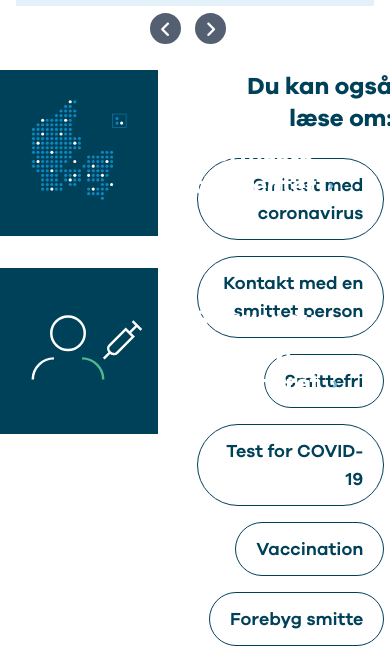
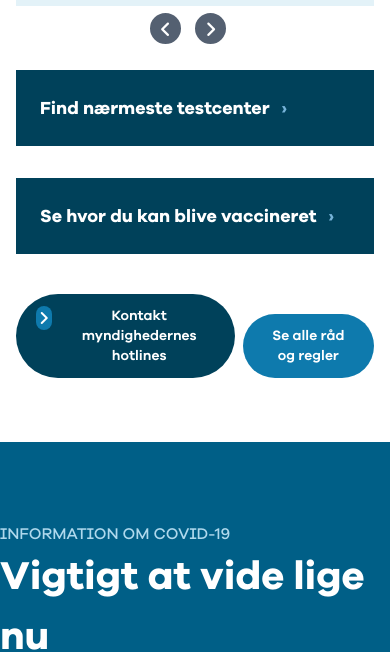
Before and after one commit to magdalenawiertel92/recruitmentTask, a website: page index.html in a window 390 px wide. Shown: the part 449-1101 px from the top of the page. Drawn offline with Linux system fonts and the light colour scheme.

Commit message:
section1 RWD

```diff
--- a/index.html
+++ b/index.html
@@ -136,78 +136,88 @@
         </div>
       </div>
       <!-- SECTION1 -->
-      <section class="flex justify-between max-w-7xl mx-auto my-16">
+      <section
+        class="px-4 w-full flex flex-col justify-between mx-auto my-16 xl:max-w-7xl xl:p-0 sm:flex-row"
+      >
         <!-- images -->
-        <div>
-          <div class="flex bg-basicBlue w-4/5 mb-8">
-            <img class="h-40" src="/src/imges/section1image1.svg" alt="" />
+        <div class="w-full sm:w-1/2">
+          <div class="flex p-6 items-center bg-basicBlue mb-8 sm:h-40">
+            <img
+              class="hidden h-40 sm:block"
+              src="/src/imges/section1image1.svg"
+              alt=""
+            />
             <h2
-              class="relative p-[35px] text-white font-galanoGrotesqueBold text-2xl after:absolute after:content-['›'] after:text-[#76b3d8] after:text-[18px] after:pl-3 cursor-pointer after:duration-200 hover:after:pl-4"
+              class="relative pr-6 text-white font-galanoGrotesqueBold text-lg hyphens-auto after:absolute after:content-['›'] after:text-[#76b3d8] after:text-[18px] after:pl-3 cursor-pointer after:duration-200 hover:after:pl-4 lg:text-2xl"
             >
               Find nærmeste testcenter
             </h2>
           </div>
-          <div class="flex bg-basicBlue w-4/5">
-            <img class="h-40" src="/src/imges/section1image2.svg" alt="" />
+          <div class="flex p-6 items-center bg-basicBlue sm:h-40">
+            <img
+              class="hidden h-40 sm:block"
+              src="/src/imges/section1image2.svg"
+              alt=""
+            />
             <h2
-              class="relative p-[35px] text-white font-galanoGrotesqueBold text-2xl after:absolute after:content-['›'] after:text-[#76b3d8] after:text-[18px] after:pl-3 cursor-pointer after:duration-200 hover:after:pl-4"
+              class="relative pr-6 text-white font-galanoGrotesqueBold text-lg hyphens-auto after:absolute after:content-['›'] after:text-[#76b3d8] after:text-[18px] after:pl-3 cursor-pointer after:duration-200 hover:after:pl-4 lg:text-2xl"
             >
               Se hvor du kan blive vaccineret
             </h2>
           </div>
         </div>
         <!-- buttons -->
-        <div class="w-1/2">
+        <div class="w-full sm:w-1/2">
           <h2
-            class="mb-6 text-right text-2xl font-galanoGrotesqueBold text-basicBlue"
+            class="hidden mb-6 text-right text-2xl font-galanoGrotesqueBold text-basicBlue sm:block"
           >
             Du kan også læse om:
           </h2>
-          <ul class="text-right">
+          <ul class="hidden text-right sm:block">
             <li
-              class="inline-block mr-2 mb-4 py-3 px-5 font-galanoGrotesqueSemiBold border-solid border-basicBlue border text-basicBlue text-lg rounded-full duration-200 hover:text-white hover:border-buttonBlue hover:bg-buttonBlue cursor-pointer"
+              class="inline-block mr-2 mb-4 py-3 px-5 font-galanoGrotesqueSemiBold border-solid border-basicBlue border text-basicBlue text-sm rounded-full duration-200 hover:text-white hover:border-buttonBlue hover:bg-buttonBlue cursor-pointer lg:text-lg"
             >
               Smittet med coronavirus
             </li>
             <li
-              class="inline-block mr-2 mb-4 py-3 px-5 font-galanoGrotesqueSemiBold border-solid border-basicBlue border text-basicBlue text-lg rounded-full duration-200 hover:text-white hover:border-buttonBlue hover:bg-buttonBlue cursor-pointer"
+              class="inline-block mr-2 mb-4 py-3 px-5 font-galanoGrotesqueSemiBold border-solid border-basicBlue border text-basicBlue text-sm rounded-full duration-200 hover:text-white hover:border-buttonBlue hover:bg-buttonBlue cursor-pointer lg:text-lg"
             >
               Kontakt med en smittet person
             </li>
             <li
-              class="inline-block mr-2 mb-4 py-3 px-5 font-galanoGrotesqueSemiBold border-solid border-basicBlue border text-basicBlue text-lg rounded-full duration-200 hover:text-white hover:border-buttonBlue hover:bg-buttonBlue cursor-pointer"
+              class="inline-block mr-2 mb-4 py-3 px-5 font-galanoGrotesqueSemiBold border-solid border-basicBlue border text-basicBlue text-sm rounded-full duration-200 hover:text-white hover:border-buttonBlue hover:bg-buttonBlue cursor-pointer lg:text-lg"
             >
               Smittefri
             </li>
             <li
-              class="inline-block mr-2 mb-4 py-3 px-5 font-galanoGrotesqueSemiBold border-solid border-basicBlue border text-basicBlue text-lg rounded-full duration-200 hover:text-white hover:border-buttonBlue hover:bg-buttonBlue cursor-pointer"
+              class="inline-block mr-2 mb-4 py-3 px-5 font-galanoGrotesqueSemiBold border-solid border-basicBlue border text-basicBlue text-sm rounded-full duration-200 hover:text-white hover:border-buttonBlue hover:bg-buttonBlue cursor-pointer lg:text-lg"
             >
               Test for COVID-19
             </li>
             <li
-              class="inline-block mr-2 mb-4 py-3 px-5 font-galanoGrotesqueSemiBold border-solid border-basicBlue border text-basicBlue text-lg rounded-full duration-200 hover:text-white hover:border-buttonBlue hover:bg-buttonBlue cursor-pointer"
+              class="inline-block mr-2 mb-4 py-3 px-5 font-galanoGrotesqueSemiBold border-solid border-basicBlue border text-basicBlue text-sm rounded-full duration-200 hover:text-white hover:border-buttonBlue hover:bg-buttonBlue cursor-pointer lg:text-lg"
             >
               Vaccination
             </li>
             <li
-              class="inline-block mr-2 mb-4 py-3 px-5 font-galanoGrotesqueSemiBold border-solid border-basicBlue border text-basicBlue text-lg rounded-full duration-200 hover:text-white hover:border-buttonBlue hover:bg-buttonBlue cursor-pointer"
+              class="inline-block mr-2 mb-4 py-3 px-5 font-galanoGrotesqueSemiBold border-solid border-basicBlue border text-basicBlue text-sm rounded-full duration-200 hover:text-white hover:border-buttonBlue hover:bg-buttonBlue cursor-pointer lg:text-lg"
             >
               Forebyg smitte
             </li>
             <li
-              class="inline-block mr-2 mb-4 py-3 px-5 font-galanoGrotesqueSemiBold border-solid border-basicBlue border text-basicBlue text-lg rounded-full duration-200 hover:text-white hover:border-buttonBlue hover:bg-buttonBlue cursor-pointer"
+              class="inline-block mr-2 mb-4 py-3 px-5 font-galanoGrotesqueSemiBold border-solid border-basicBlue border text-basicBlue text-sm rounded-full duration-200 hover:text-white hover:border-buttonBlue hover:bg-buttonBlue cursor-pointer lg:text-lg"
             >
               Coronapas
             </li>
             <li
-              class="inline-block mr-2 mb-4 py-3 px-5 font-galanoGrotesqueSemiBold border-solid border-basicBlue border text-basicBlue text-lg rounded-full duration-200 hover:text-white hover:border-buttonBlue hover:bg-buttonBlue cursor-pointer"
+              class="inline-block mr-2 mb-4 py-3 px-5 font-galanoGrotesqueSemiBold border-solid border-basicBlue border text-basicBlue text-sm rounded-full duration-200 hover:text-white hover:border-buttonBlue hover:bg-buttonBlue cursor-pointer lg:text-lg"
             >
               Rejser
             </li>
           </ul>
-          <div class="flex justify-end mt-6">
+          <div class="flex items-end mt-10 sm:flex-col sm:mt-6">
             <button
-              class="flex mr-2 py-3 px-5 font-galanoGrotesqueSemiBold text-white text-lg rounded-full bg-basicBlue duration-200 hover:text-white hover:border-buttonBlue hover:bg-basicBlue/[0.9] cursor-pointer"
+              class="w-fit flex mr-2 py-3 px-5 font-galanoGrotesqueSemiBold text-white text-sm rounded-full bg-basicBlue duration-200 hover:text-white hover:border-buttonBlue hover:bg-basicBlue/[0.9] cursor-pointer sm:mb-4 lg:text-lg"
             >
               <div
                 class="w-[24px] h-[24px] rounded-3xl bg-buttonBlue mr-3 relative"
@@ -219,7 +229,7 @@
               <span>Kontakt myndighedernes hotlines</span>
             </button>
             <button
-              class="py-3 px-5 font-galanoGrotesqueSemiBold text-white text-[19px] rounded-full bg-buttonBlue duration-200 hover:text-white hover:border-buttonBlue hover:bg-buttonBlue/[0.9] cursor-pointer"
+              class="w-fit py-3 px-5 font-galanoGrotesqueSemiBold text-white text-sm rounded-full bg-buttonBlue duration-200 hover:text-white hover:border-buttonBlue hover:bg-buttonBlue/[0.9] cursor-pointer lg:text-lg"
             >
               Se alle råd og regler
             </button>
```
Also changed, not shown: src/css/main.css.
